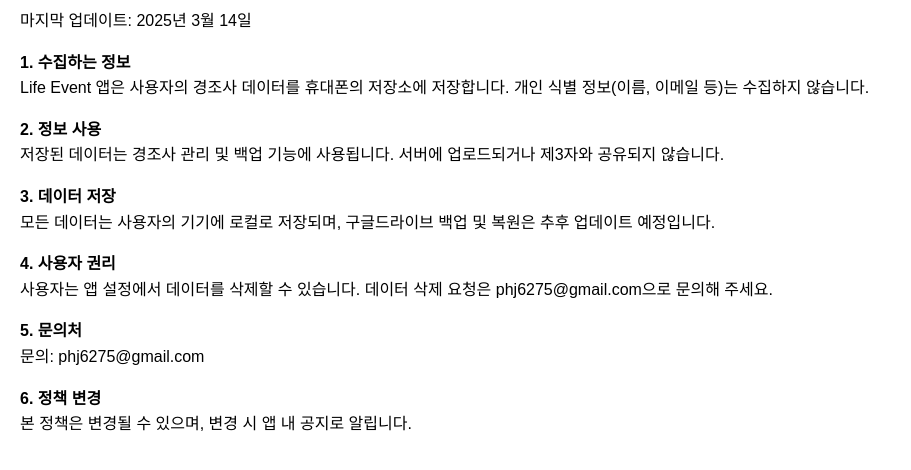
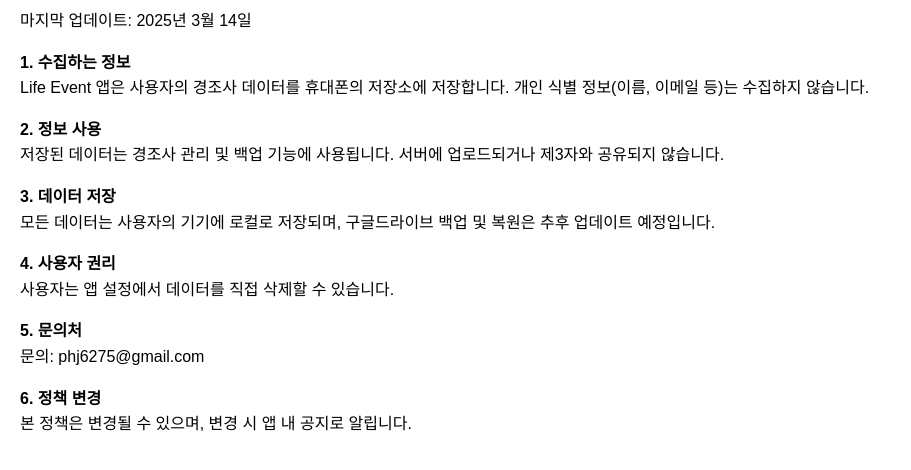
Before and after one commit to jinifly6275/life-event-privacy, a plain HTML site: page index.html in a window 1280 px wide. Shown: the part 86-556 px from the top of the page, without its empty margins (0-911 px from the left). Drawn offline with Linux system fonts and the light colour scheme.

Commit message:
Update index.html

```diff
--- a/index.html
+++ b/index.html
@@ -27,7 +27,7 @@
   <p><strong>3. 데이터 저장</strong><br>
   모든 데이터는 사용자의 기기에 로컬로 저장되며, 구글드라이브 백업 및 복원은 추후 업데이트 예정입니다.</p>
   <p><strong>4. 사용자 권리</strong><br>
-  사용자는 앱 설정에서 데이터를 삭제할 수 있습니다. 데이터 삭제 요청은 phj6275@gmail.com으로 문의해 주세요.</p>
+  사용자는 앱 설정에서 데이터를 직접 삭제할 수 있습니다.</p>
   <p><strong>5. 문의처</strong><br>
   문의: phj6275@gmail.com</p>
   <p><strong>6. 정책 변경</strong><br>
```
